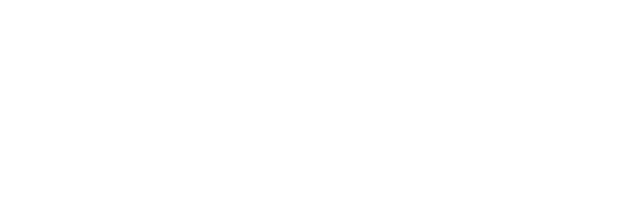
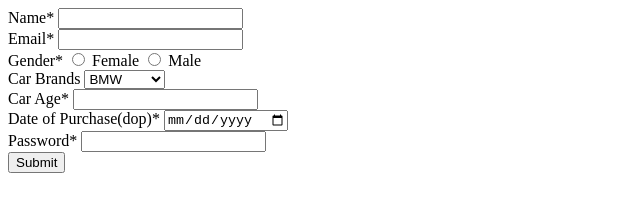
Before and after one commit to acciojob/car-insurance-form-sayalikadam25, a website: page main.html in a window 1280 px wide. Shown: the whole page, without its empty margins (0-640 px from the left). Drawn offline with Linux system fonts and the light colour scheme.

Commit message:
created a submission

```diff
--- a/main.html
+++ b/main.html
@@ -8,6 +8,44 @@
 
 <body>
 	<!-- the entire body must be written by student -->
+	<form method="post">
+		<div>
+			<label for="name">Name*</label>
+			<input type="text" id="name" required>
+		</div>
+		<div>
+			<label for="email">Email*</label>
+			<input type="email" id="email" required>
+		</div>
+		<div>
+			<label for="gender">Gender*</label>
+			<input type="radio" id="Female" name="gender" value="Female" required>
+		    <label for="Female">Female</label>
+			<input type="radio" id="Male" name="gender" value="Male" required>
+		    <label for="Male">Male</label>
+		</div>
+		<div>
+			<label for="cars">Car Brands</label>
+			<select id="cars">
+			<option>BMW</option>
+			<option>Audi</option>
+			<option>Mercedez</option>
+			</select>
+		</div>
+		<div>
+			<label for="carage">Car Age*</label>
+			<input type="number" id="carage" required>
+		</div>
+		<div>
+			<label for="dop">Date of Purchase(dop)*</label>
+		    <input type="date" id="dop" required>
+		</div>
+		<div>
+			<label for="password">Password*</label>
+			<input type="password" id="password" required>
+		</div>
+		<button type="submit">Submit</button>
+	</form>
     <script type="text/javascript" src="./script.js">
 </script>
 
```
